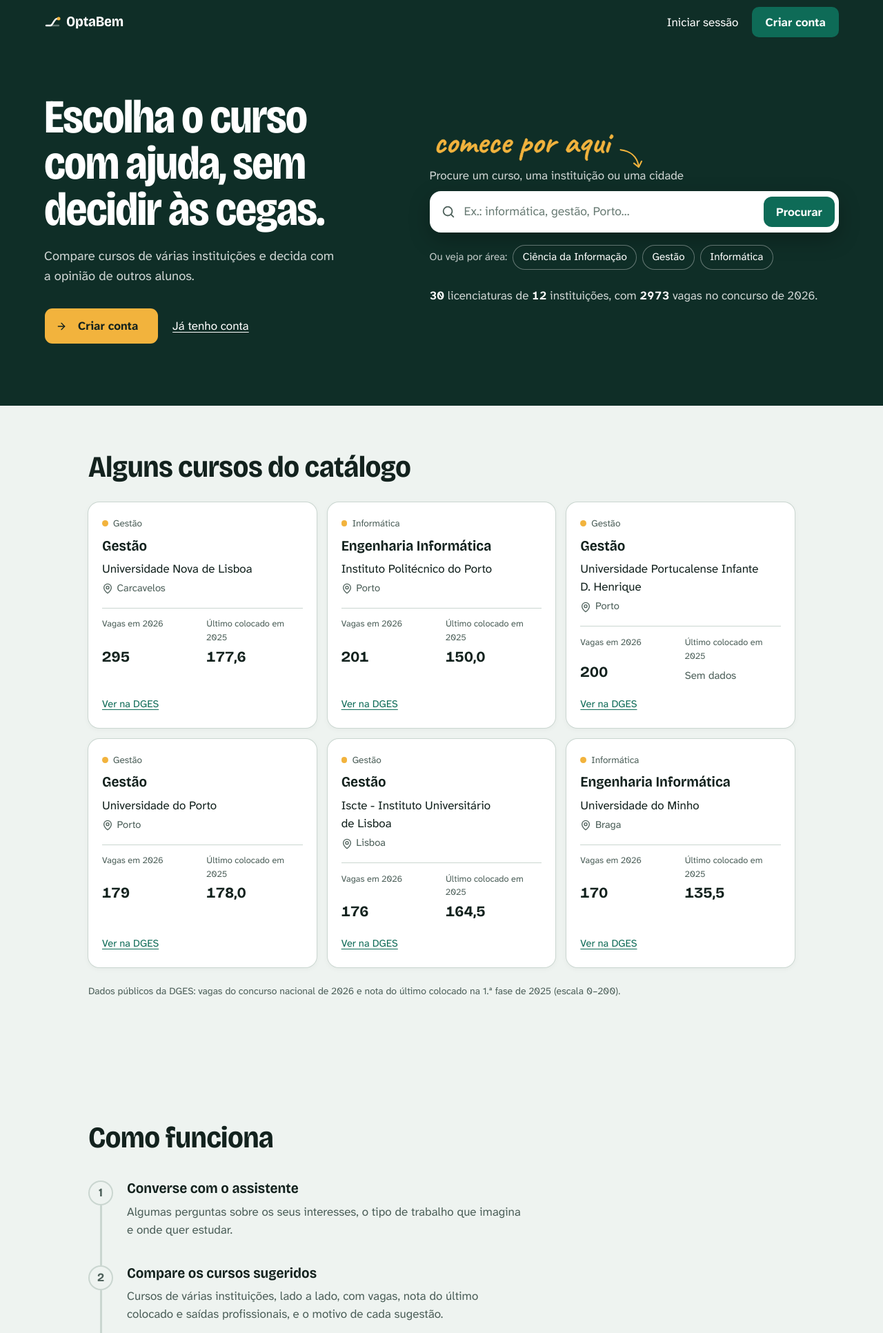
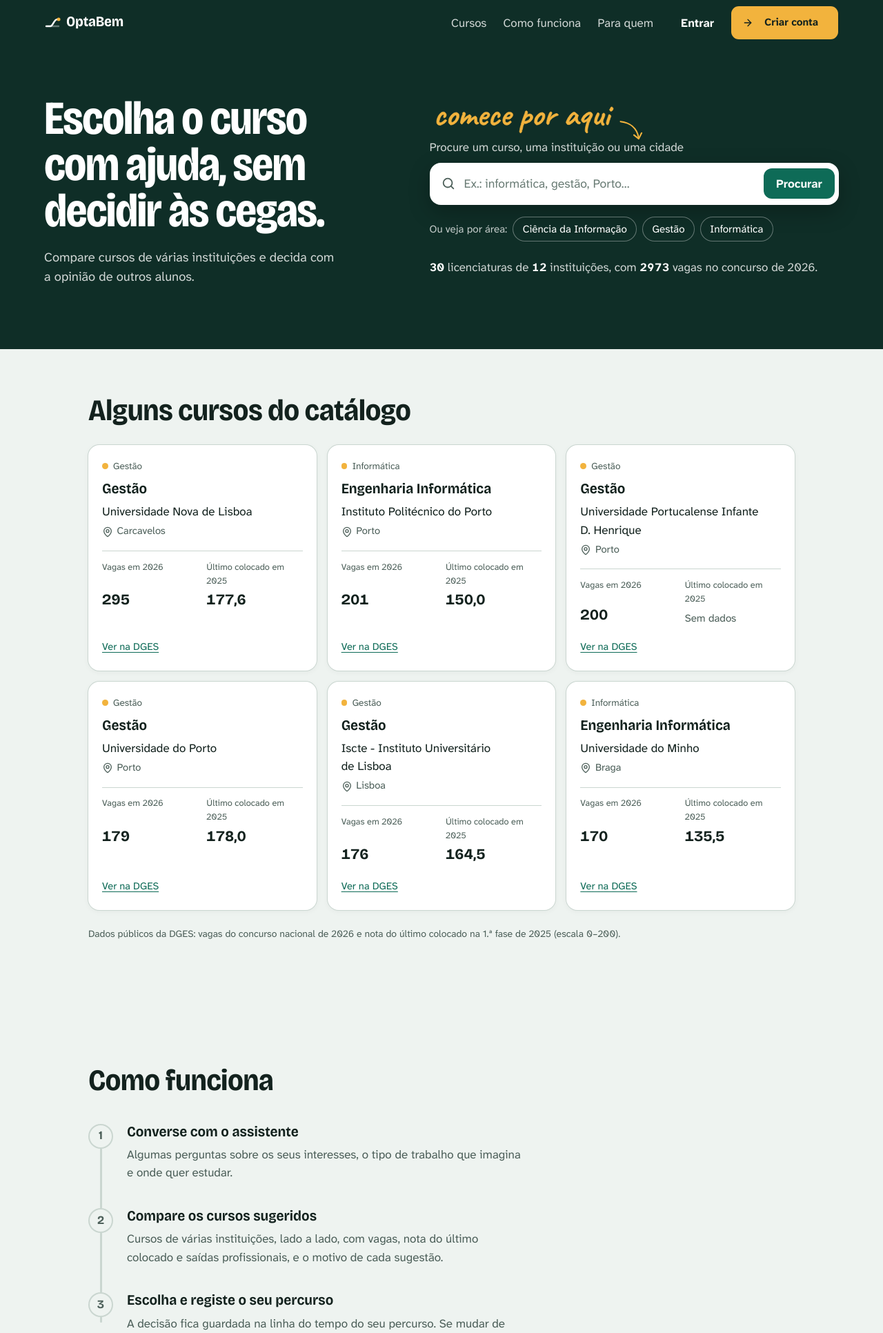
Before and after one commit to Simaooo27/recomendador-ucs-opcionais, a Flask app: page / in a window 1280 px wide. Shown: the top 1932 px of the page at 69% size. Run offline with Flask 3, Linux system fonts and the light colour scheme.

Commit message:
Menu fixo no topo e um só «Entrar»/«Criar conta» na apresentação
Pedido do PO (22/10): a barra do topo acompanha o scroll em todas as
páginas. Na apresentação tem as secções (Cursos, Como funciona, Para
quem), «Entrar» e o botão «flow» «Criar conta»; saem os botões repetidos
do topo da página e de «Para quem» (havia 2 «Iniciar sessão» e 3 «Criar
conta»). --altura-topo põe as âncoras e a barra «Comparar» do catálogo
por baixo do menu. 3 testes novos, 1 ajustado (325).

Co-Authored-By: Claude Opus 5.5 <noreply@anthropic.com>
Claude-Session: https://claude.ai/code/session_014RHhrBcR4DQAiiEiK69qYD

```diff
--- a/app/static/style.css
+++ b/app/static/style.css
@@ -119,7 +119,19 @@ body {
    4. Barra do topo
    Marca à esquerda; com sessão iniciada, o menu e «Terminar sessão» à direita.
    -------------------------------------------------------------------------- */
+/* A barra fica presa ao topo enquanto se percorre a página (decisão do PO de 22/10).
+   --altura-topo é a altura dela: as ligações para secções (#para-quem) e a barra «Comparar»
+   do catálogo ficam por baixo dela, e não escondidas. No telemóvel, com o menu dos alunos
+   na segunda linha, a barra é mais alta. */
+:root { --altura-topo: 4.1rem; }
+@media (max-width: 40rem) {
+  html:has(.user-nav) { --altura-topo: 6.5rem; }
+}
+html { scroll-padding-top: calc(var(--altura-topo) + 1rem); }
 .site-header {
+  position: sticky;
+  top: 0;
+  z-index: 20;
   display: flex;
   align-items: center;
   gap: 1.5rem;
@@ -496,9 +508,12 @@ td form { margin: 0; }
 .site-header-apresentacao { background: var(--forest); color: #ffffff; box-shadow: none; padding-inline: max(1.25rem, calc((100% - 72rem) / 2)); }
 .site-header-apresentacao .simbolo-tronco { stroke: #ffffff; }
 .site-header-apresentacao .simbolo-ramo { stroke: rgba(255, 255, 255, 0.35); }
-.landing-nav { display: flex; align-items: center; gap: 1.25rem; }
-.landing-nav > a:not(.button-link) { color: #ffffff; text-decoration: none; padding: 0.6rem 0; }
-.landing-nav > a:not(.button-link):hover { text-decoration: underline; }
+.landing-nav { display: flex; align-items: center; gap: 1.5rem; }
+.landing-nav > a:not(.flow-button) { color: #ffffff; text-decoration: none; padding: 0.6rem 0; }
+.landing-nav > a:not(.flow-button):hover { text-decoration: underline; }
+.landing-seccao { color: rgba(255, 255, 255, 0.8) !important; }
+.landing-entrar { margin-left: 1rem; font-weight: 700; }   /* separa a conta das secções */
+.flow-button-pequeno { min-height: 2.6rem; padding: 0.45rem 1.9rem; font-size: 0.95rem; }
 
 .apresentacao { display: block; }
 
@@ -521,8 +536,6 @@ td form { margin: 0; }
   letter-spacing: -0.025em;
 }
 .hero-apoio { max-width: 36ch; margin: 0; font-size: 1.15rem; color: rgba(255, 255, 255, 0.8); }
-.hero-acoes { display: flex; flex-wrap: wrap; align-items: center; gap: 1.25rem; margin: 2rem 0 0; }
-.hero-secundaria { color: #ffffff; padding: 0.6rem 0; }
 
 .hero :focus-visible { outline-color: var(--marigold); }
 
@@ -572,7 +585,6 @@ td form { margin: 0; }
 .para-quem-lista { display: grid; grid-template-columns: repeat(2, minmax(0, 1fr)); gap: 2.5rem; margin-top: 2rem; }
 .publico { padding-top: 1rem; box-shadow: inset 0 3px 0 var(--marigold); }
 .publico p { margin: 0; color: var(--muted); }
-.para-quem-acao { margin: 2.5rem 0 0; }
 
 .rodape {
   display: flex;
@@ -762,8 +774,13 @@ td form { margin: 0; }
 @media (max-width: 40rem) {
   .procura-botao { display: none; }   /* no telemóvel pesquisa-se ao escrever; o teclado tem «Ir» */
 }
+@media (max-width: 48rem) {
+  .landing-seccao { display: none; }   /* em ecrãs estreitos ficam só «Entrar» e «Criar conta» */
+  .landing-entrar { margin-left: 0; }
+}
 @media (max-width: 30rem) {
-  .landing-nav > a:not(.button-link) { display: none; }   /* no telemóvel fica só «Criar conta» */
+  .landing-nav { gap: 1rem; }
+  .flow-button-pequeno { padding: 0.45rem 2.1rem 0.45rem 1.6rem; }   /* espaço para a seta à direita */
 }
 
 
@@ -893,7 +910,7 @@ td form { margin: 0; }
 /* Barra «Comparar os cursos marcados»: fica presa ao topo enquanto se percorre a lista. */
 .comparar-barra {
   position: sticky;
-  top: 0;
+  top: var(--altura-topo);   /* logo abaixo da barra do topo, que também é fixa */
   z-index: 2;
   display: flex;
   flex-wrap: wrap;
--- a/app/templates/base.html
+++ b/app/templates/base.html
@@ -26,9 +26,14 @@
 {% if layout == "apresentacao" %}
   <header class="site-header site-header-apresentacao">
     <p class="marca">{{ marca.simbolo() }}<span>{{ texts.BRAND_NAME }}</span></p>
+    {#- Barra presa ao topo: secções da página à esquerda, conta à direita. É o único sítio
+        da apresentação com «Entrar» e «Criar conta» (o botão «flow» da secção 11 do CSS). -#}
     <nav class="landing-nav" aria-label="{{ texts.NAV_LABEL }}">
-      <a href="{{ url_for('auth.login_form') }}">{{ texts.LANDING_NAV_LOGIN }}</a>
-      <a class="button-link" href="{{ url_for('auth.register_form') }}">{{ texts.LANDING_NAV_REGISTER }}</a>
+      <a class="landing-seccao" href="{{ url_for('catalogo.lista') }}">{{ texts.LANDING_NAV_CURSOS }}</a>
+      <a class="landing-seccao" href="{{ url_for('main.index', _anchor='como-funciona') }}">{{ texts.LANDING_NAV_COMO }}</a>
+      <a class="landing-seccao" href="{{ url_for('main.index', _anchor='para-quem') }}">{{ texts.LANDING_NAV_PARA_QUEM }}</a>
+      <a class="landing-entrar" href="{{ url_for('auth.login_form') }}">{{ texts.LANDING_NAV_LOGIN }}</a>
+      {{ marca.flow(texts.LANDING_NAV_REGISTER, url_for('auth.register_form'), "claro", pequeno=true) }}
     </nav>
   </header>
   <main class="apresentacao">
--- a/app/templates/landing.html
+++ b/app/templates/landing.html
@@ -8,10 +8,6 @@
   <div class="hero-texto">
     <h1 class="hero-titulo">{{ texts.BRAND_TAGLINE }}</h1>
     <p class="hero-apoio">{{ texts.BRAND_SUPPORT }}</p>
-    <p class="hero-acoes">
-      {{ marca.flow(texts.LANDING_CTA_PRIMARY, url_for('auth.register_form'), "claro") }}
-      <a class="hero-secundaria" href="{{ url_for('auth.login_form') }}">{{ texts.LANDING_CTA_SECONDARY }}</a>
-    </p>
   </div>
 
   {#- Pesquisa no catálogo real (app/catalogo). Sem JavaScript, o formulário recarrega a
@@ -93,7 +89,6 @@
       </div>
     {% endfor %}
   </div>
-  <p class="para-quem-acao">{{ marca.flow(texts.LANDING_CTA_PRIMARY, url_for('auth.register_form')) }}</p>
 </section>
 
 <footer class="rodape">
--- a/app/templates/macros/marca.html
+++ b/app/templates/macros/marca.html
@@ -98,8 +98,9 @@
 
 {#- Botão «flow»: ao passar o rato, um círculo enche o botão e as setas trocam de lado.
     Adaptação do componente FlowButton (React) ao OptaBem. Estilos na secção 11 do CSS. -#}
-{% macro flow(texto, endereco, variante="") -%}
-<a class="flow-button{% if variante %} flow-button-{{ variante }}{% endif %}" href="{{ endereco }}">
+{#- ``pequeno``: versão mais baixa, para a barra do topo. -#}
+{% macro flow(texto, endereco, variante="", pequeno=false) -%}
+<a class="flow-button{% if variante %} flow-button-{{ variante }}{% endif %}{% if pequeno %} flow-button-pequeno{% endif %}" href="{{ endereco }}">
   {{ seta("flow-seta flow-seta-entra") }}
   <span class="flow-texto">{{ texto }}</span>
   <span class="flow-circulo" aria-hidden="true"></span>
--- a/app/texts.py
+++ b/app/texts.py
@@ -30,10 +30,13 @@ BRAND_SUPPORT = "Compare cursos de várias instituições e decida com a opiniã
 # ---------------------------------------------------------------------------
 
 LANDING_TITLE = "Escolher curso"
-LANDING_NAV_LOGIN = "Iniciar sessão"
+# Barra do topo da apresentação: fica presa ao topo ao percorrer a página, por isso é o único
+# sítio com «Entrar» e «Criar conta» (decisão do PO de 22/10: antes havia 2 e 3 de cada).
+LANDING_NAV_CURSOS = "Cursos"
+LANDING_NAV_COMO = "Como funciona"
+LANDING_NAV_PARA_QUEM = "Para quem"
+LANDING_NAV_LOGIN = "Entrar"
 LANDING_NAV_REGISTER = "Criar conta"
-LANDING_CTA_PRIMARY = "Criar conta"
-LANDING_CTA_SECONDARY = "Já tenho conta"
 
 # Pesquisa de cursos (dados reais do catálogo da DGES, dados/catalogo-cursos-mvp.csv).
 LANDING_SEARCH_NOTE = "comece por aqui"   # escrito à mão por cima da caixa de pesquisa
```
Also changed, not shown: PROJETO.md (+1 -1 lines), docs/geral/04-guia-do-codigo.md (+1 -0 lines), docs/geral/registo-de-uso-de-ia.md (+1 -0 lines), tests/test_apresentacao.py (+26 -0 lines), tests/test_catalogo.py (+2 -1 lines).
